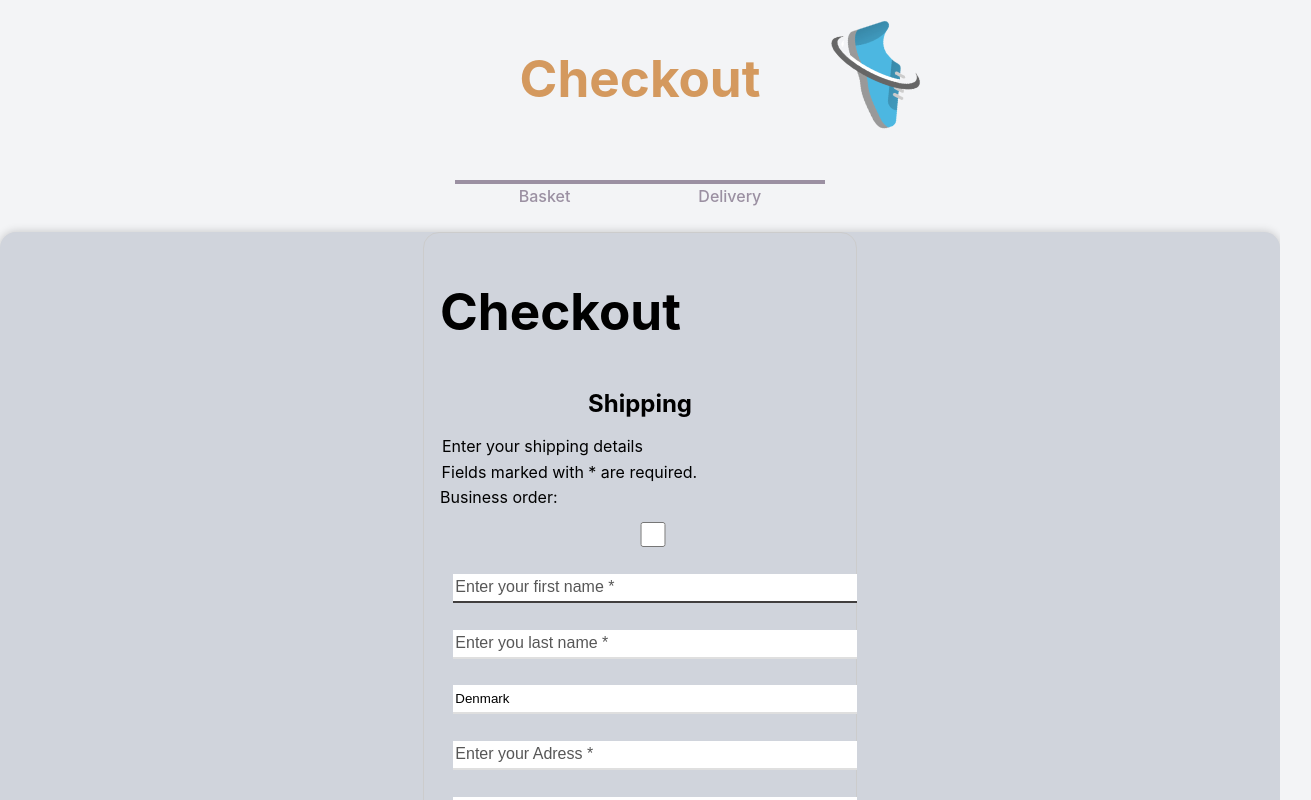
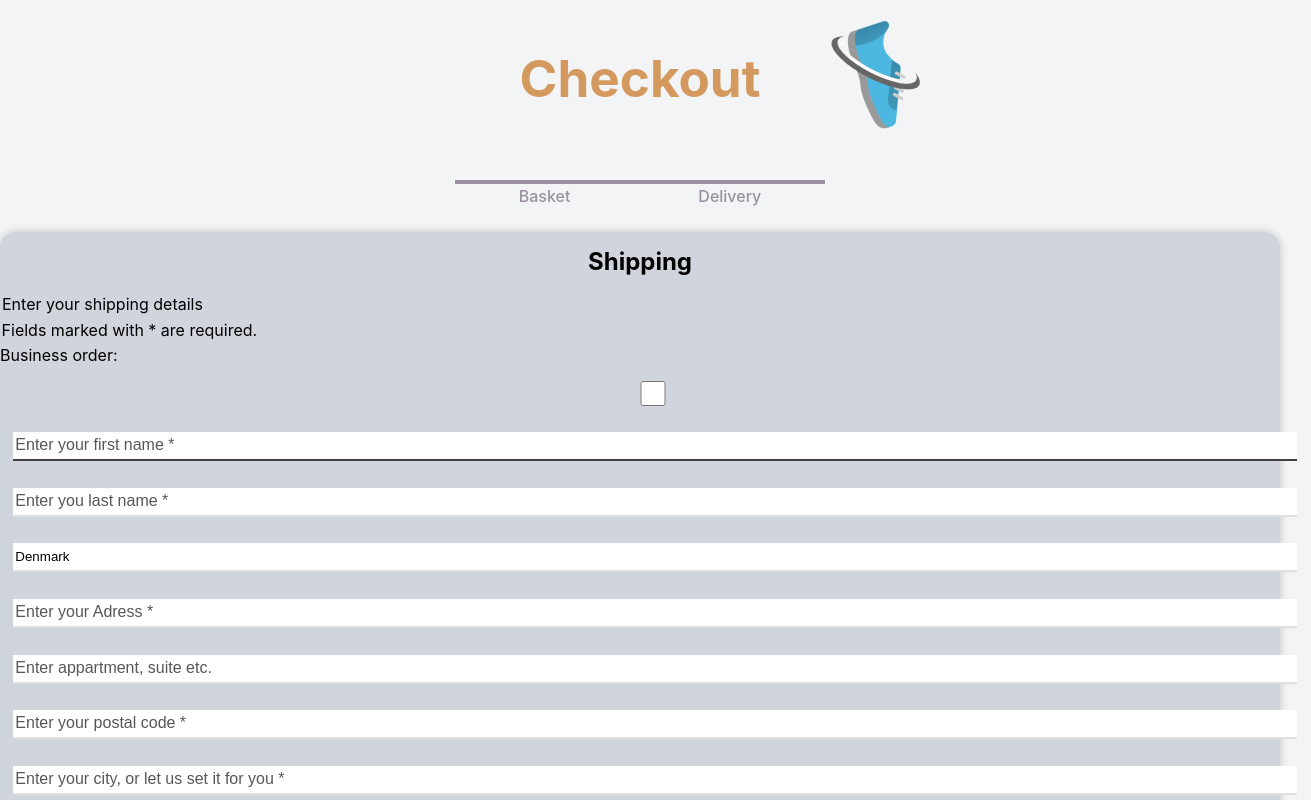
Before and after one commit to Jakob-SA/webstoreFrontend, a React (Vite) app: page /delivery in a window 1280 px wide. Shown: the top 800 px of the page, 1311 px wide, since content can reach past the window. Built offline with nearby package versions, Linux system fonts and the light colour scheme.

Commit message:
Before chaos

```diff
--- a/src/App.css
+++ b/src/App.css
@@ -40,7 +40,7 @@ h3 {
     width: 100em;
   }
 }
-@media (max-width: 880px) {
+@media (max-width: 970px) {
 }
 
 main {
@@ -49,7 +49,7 @@ main {
   border-radius: 1em;
   grid-column: 1/3;
   color: var(--color-text);
-  align-self: center;
+
   width: 100%;
 }
 main h2 {
--- a/src/components/basket/productLine/phoneProductLine.css
+++ b/src/components/basket/productLine/phoneProductLine.css
@@ -18,7 +18,7 @@
 .phoneProductLine h3,
 p {
   margin: 0.1em;
-  white-space: nowrap;
+  white-space: normal;
   overflow: hidden;
   text-overflow: ellipsis;
 }
--- a/src/components/basket/productLine/productLine.css
+++ b/src/components/basket/productLine/productLine.css
@@ -12,6 +12,7 @@
 .productImages {
   width: 8em;
   height: 8em;
+  min-width: 8em;
   object-fit: cover;
   border-radius: 15px;
   transition: transform 0.5s ease-out;
@@ -91,3 +92,6 @@
 .removeButton:hover {
   background-color: var(--color-button-delete);
 }
+.removeButton {
+  margin-left: 5px;
+}
--- a/src/components/delivery/delivery.tsx
+++ b/src/components/delivery/delivery.tsx
@@ -8,10 +8,12 @@ function Delivery() {
     <>
       <Header />
       <NavigationBar />
-      <main>
-        <Orderform />
-      </main>
-      <aside></aside>
+      <div className="deliveryPage">
+        <main>
+          <Orderform />
+        </main>
+        <aside></aside>
+      </div>
       <Footer />
     </>
   );
--- a/src/components/delivery/orderform.css
+++ b/src/components/delivery/orderform.css
@@ -1,10 +1,9 @@
 form {
-  margin: 0 auto;
-  width: 400px;
-
-  padding: 1em;
-  border: 1px solid #ccc;
-  border-radius: 1em;
+}
+.deliveryPage {
+  display: flex;
+  flex-direction: column;
+  align-items: center;
 }
 
 ul {
@@ -44,10 +43,11 @@ input::placeholder {
   background: linear-gradient(to bottom right, #256818, #839e0a);
   border: 0;
   border-radius: 12px;
-  color: #FFFFFF;
+  color: #ffffff;
   cursor: pointer;
   display: inline-block;
-  font-family: -apple-system,system-ui,"Segoe UI",Roboto,Helvetica,Arial,sans-serif;
+  font-family: -apple-system, system-ui, "Segoe UI", Roboto, Helvetica, Arial,
+    sans-serif;
   font-size: 16px;
   font-weight: 500;
   line-height: 2.5;
@@ -55,7 +55,7 @@ input::placeholder {
   padding: 0 1rem;
   text-align: center;
   text-decoration: none;
-  transition: box-shadow .2s ease-in-out;
+  transition: box-shadow 0.2s ease-in-out;
   user-select: none;
   -webkit-user-select: none;
   touch-action: manipulation;
@@ -63,11 +63,15 @@ input::placeholder {
 }
 
 .acceptButton:not([disabled]):focus {
-  box-shadow: 0 0 .25rem rgba(0, 0, 0, 0.5), -.125rem -.125rem 1rem rgba(37, 223, 53, 0.5), .125rem .125rem 1rem rgba(255, 154, 90, 0.5);
+  box-shadow: 0 0 0.25rem rgba(0, 0, 0, 0.5),
+    -0.125rem -0.125rem 1rem rgba(37, 223, 53, 0.5),
+    0.125rem 0.125rem 1rem rgba(255, 154, 90, 0.5);
 }
 
 .acceptButton:not([disabled]):hover {
-  box-shadow: 0 0 .25rem rgba(0, 0, 0, 0.5), -.125rem -.125rem 1rem rgba(37, 223, 53, 0.5), .125rem .125rem 1rem rgba(255, 154, 90, 0.5);
+  box-shadow: 0 0 0.25rem rgba(0, 0, 0, 0.5),
+    -0.125rem -0.125rem 1rem rgba(37, 223, 53, 0.5),
+    0.125rem 0.125rem 1rem rgba(255, 154, 90, 0.5);
 }
 
 .business-checkbox {
--- a/src/components/delivery/orderform.tsx
+++ b/src/components/delivery/orderform.tsx
@@ -85,7 +85,6 @@ function Orderform() {
   return (
     <>
       <form onSubmit={handleSubmit}>
-        <h1>Checkout</h1>
         <h2>Shipping</h2>
         <legend>Enter your shipping details</legend>
         <p>Fields marked with * are required.</p>
--- a/src/index.css
+++ b/src/index.css
@@ -16,7 +16,7 @@
   --color-button-secondary: #9b90a2;
   --color-button-tertiary: #c59966;
   --color-button-quaternary: #e2630258;
-  --color-button-delete: #b71901;
+  --color-button-delete: #ff5137;
 
   --color-text: #000000;
   --color-text-secondary: #49414e;
@@ -85,7 +85,7 @@ button:focus-visible {
     --color-button-secondary: #63b0cd;
     --color-button-tertiary: #c59966;
     --color-button-quaternary: #e2630258;
-    --color-button-delete: #b71901;
+    --color-button-delete: #ff5137;
 
     --color-text: #f7ece1;
     --color-text-secondary: #49414e;
```
